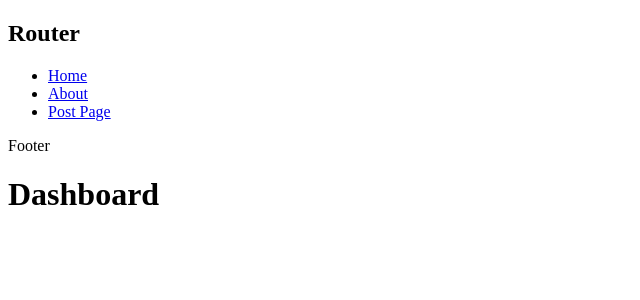
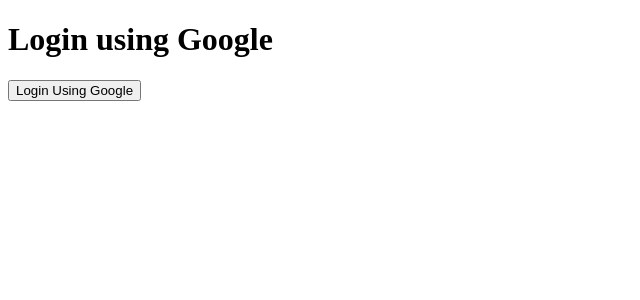
Before and after one commit to Priyanga-Developer/CRUD_Task_DataPlant, a React (Vite) app: page / in a window 1280 px wide. Shown: the top 300 px of the page, without its empty margins (0-640 px from the left). Built offline with nearby package versions, Linux system fonts and the light colour scheme.

Commit message:
firebase

```diff
--- a/package.json
+++ b/package.json
@@ -11,6 +11,7 @@
   },
   "dependencies": {
     "axios": "^1.6.5",
+    "firebase": "^10.7.1",
     "json-server": "^0.17.4",
     "react": "^18.2.0",
     "react-dom": "^18.2.0",
--- a/src/App.jsx
+++ b/src/App.jsx
@@ -76,19 +76,8 @@
 import PostPage from './RouterComponents/PostPage';
 import Post from "./RouterComponents/Post";
 import Missing from './RouterComponents/Missing';
-
-
- export const DashBoard = () => {
-  return (
-    <div >
-      <h1>Dashboard</h1>
-
-      <Outlet/>
-    </div>
-  )
-}
-
-
+import { auth ,provider} from "./firebase/firebaseconfig";
+import { signInWithPopup } from "firebase/auth"
 
 const App = () => {
 //  const {count,handleOnclick}=useContext(DataContext)
@@ -97,6 +86,17 @@
 //    console.log("useEffect");
 // },[])
 // console.log("function2");
+
+const handleGoogleLogin=async()=>{
+  try {
+    const results= await signInWithPopup(auth,provider);
+     console.log(auth?.currentUser?.email);
+     console.log(results.user.email);
+
+  } catch (error) {
+     console.log(error.message);
+  }
+}
   return (
     <div>
       {/* <h1>{count}</h1>
@@ -108,7 +108,7 @@
       {/* <Event/> */}
       {/* <ControlledInputs/> */}
       {/* <ToDo/> */}
-      <Header/>
+      {/* <Header/>
       <Footer/>
       <Routes>
         <Route path='/' element={<DashBoard/>}/>
@@ -119,7 +119,9 @@
           <Route path=':id' element={<Post/>}/>
         </Route>
         <Route path='*' element={<Missing/>}/>
-      </Routes>
+      </Routes> */}
+      <h1>Login using Google</h1>
+      <button type='button' onClick={()=>handleGoogleLogin()}>Login Using Google</button>
     </div>
   )
 }
--- /dev/null
+++ b/src/firebase/firebaseconfig.js
@@ -0,0 +1,24 @@
+// Import the functions you need from the SDKs you need
+import { initializeApp } from "firebase/app";
+ import {GoogleAuthProvider, getAuth} from "firebase/auth";
+ import {getFirestore} from "firebase/firestore"
+// TODO: Add SDKs for Firebase products that you want to use
+// https://firebase.google.com/docs/web/setup#available-libraries
+
+// Your web app's Firebase configuration
+// For Firebase JS SDK v7.20.0 and later, measurementId is optional
+const firebaseConfig = {
+  apiKey: "AIzaSyC6Q6nWcPoLEOXEU3QLVRo3lcE-AtlgBXY",
+  authDomain: "practicereact-7733e.firebaseapp.com",
+  projectId: "practicereact-7733e",
+  storageBucket: "practicereact-7733e.appspot.com",
+  messagingSenderId: "900449069843",
+  appId: "1:900449069843:web:b5e8613027d16f656208e6",
+  measurementId: "G-R7Q6MRPC0D"
+};
+
+// Initialize Firebase
+const app = initializeApp(firebaseConfig);
+export const auth=getAuth(app);
+export const provider= new GoogleAuthProvider();
+export const dB=getFirestore(app);
```
Also changed, not shown: 1 other file (tests, documents, lock files or other folders).
